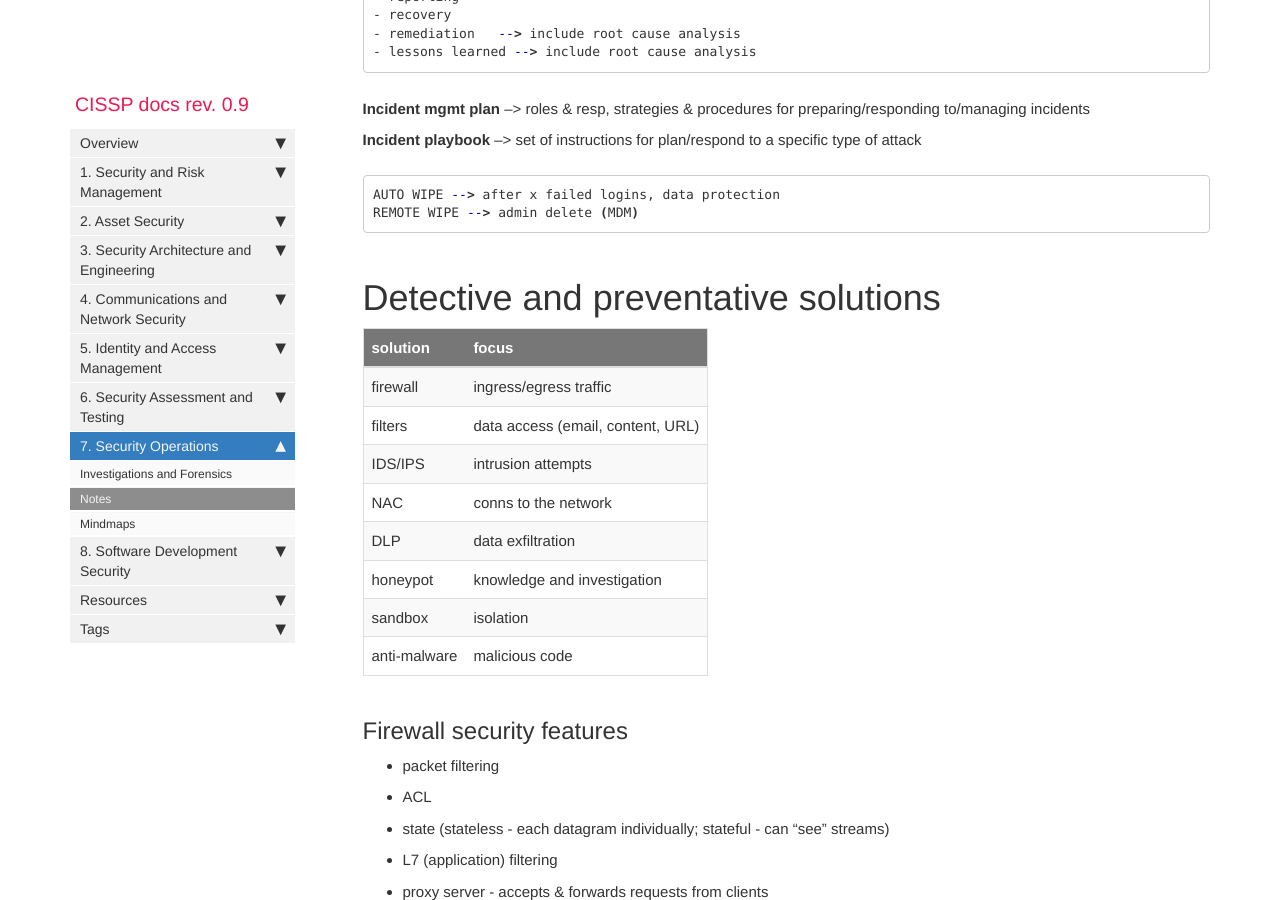
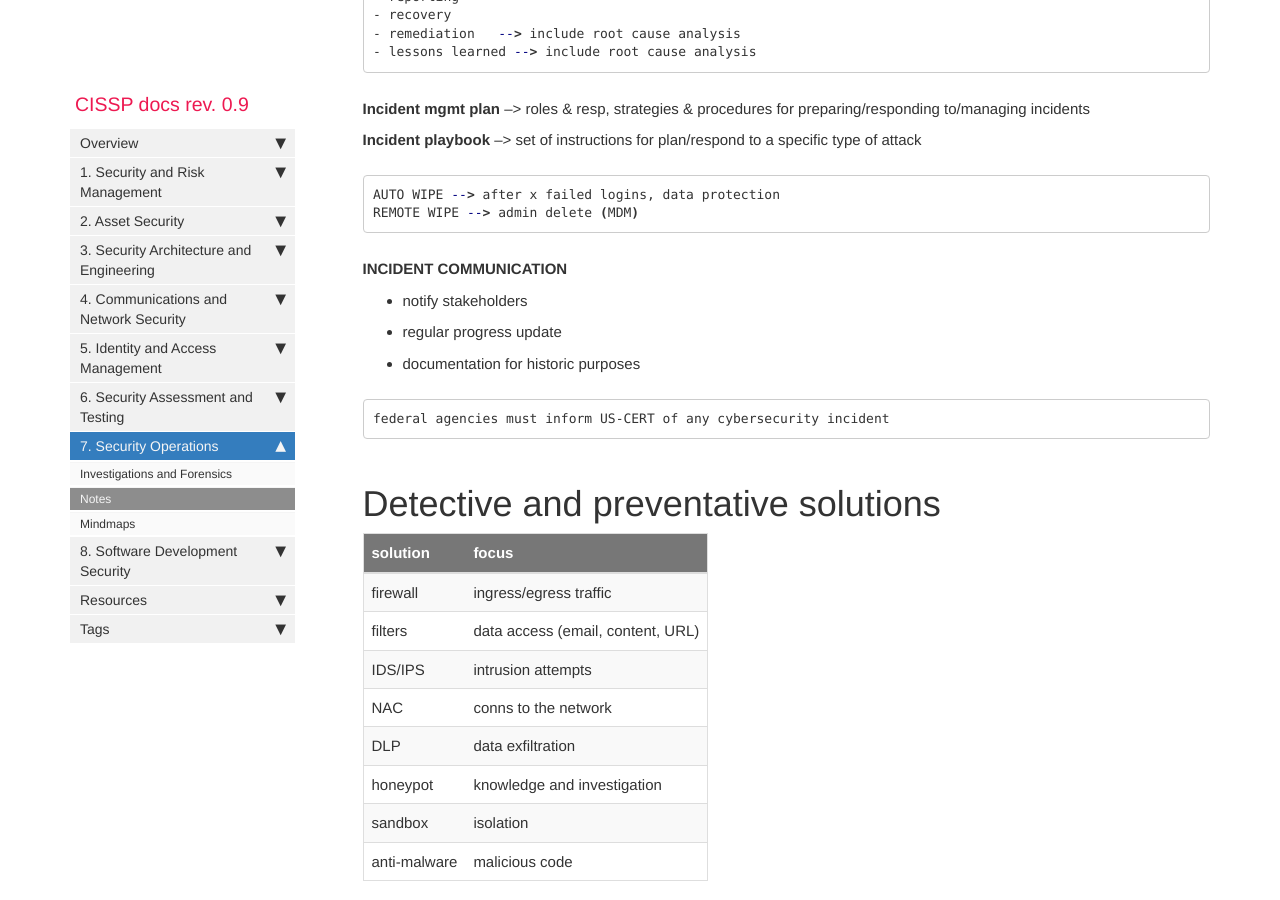
Before and after one commit to quaie/cissp, a Jekyll site: the page built from pages/mydoc/7_notes.md, in a window 1280 px wide and 900 px high, scrolled down 3418 px. Built offline with Jekyll 4.4.1, drawn with Linux system fonts in a browser that asks for light colours; comment, search, counter and statistics services are not loaded.

Commit message:
Update 7_notes.md

````diff
--- a/pages/mydoc/7_notes.md
+++ b/pages/mydoc/7_notes.md
@@ -141,6 +141,15 @@ AUTO WIPE --> after x failed logins, data protection
 REMOTE WIPE --> admin delete (MDM)
 ```
 
+**INCIDENT COMMUNICATION**
+- notify stakeholders
+- regular progress update
+- documentation for historic purposes
+
+```sh
+federal agencies must inform US-CERT of any cybersecurity incident
+```
+
 # Detective and preventative solutions
 
 |solution|focus|
````
